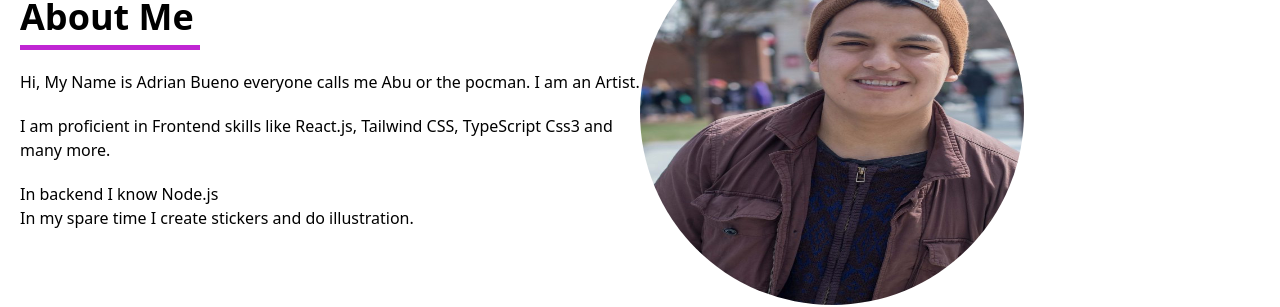
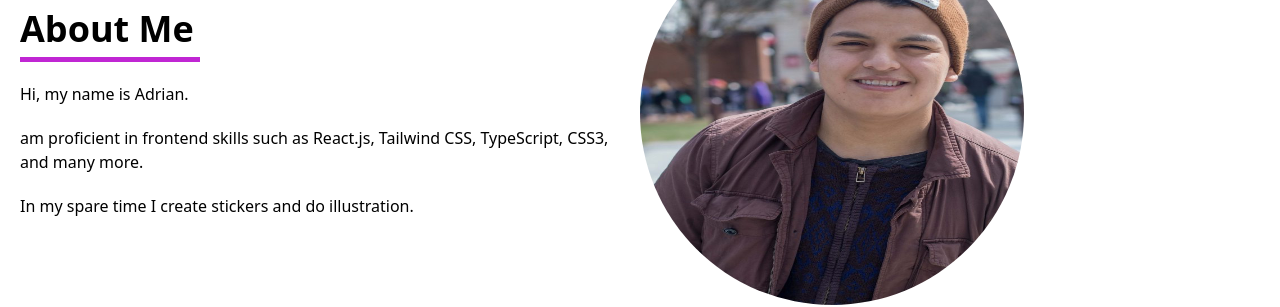
Before and after one commit to adrianlbueno/the-pocman-online-shop, a React (Vite) app: page /about in a window 1280 px wide. Shown: the part 271-578 px from the top of the page. Built offline with nearby package versions, Linux system fonts and the light colour scheme; no server answers.

Commit message:
update about page

```diff
--- a/src/pages/AboutPage.jsx
+++ b/src/pages/AboutPage.jsx
@@ -9,12 +9,11 @@ const AboutPage = () => {
                         About Me
                     </h2>
                     <p className="pb-5">
-                        Hi, My Name is Adrian Bueno everyone calls me Abu or the pocman. I am an Artist.
+                        Hi, my name is Adrian.
                     </p>
                     <p className="pb-5">
-                        I am proficient in Frontend skills like React.js, Tailwind CSS, TypeScript Css3 and many more.
+                        am proficient in frontend skills such as React.js, Tailwind CSS, TypeScript, CSS3, and many more.
                     </p>
-                    <p>In backend I know Node.js</p>
                     <p>
                         In my spare time I create stickers and do illustration.
                     </p>
```
Also changed, not shown: 1 other file (tests, documents, lock files or other folders).
